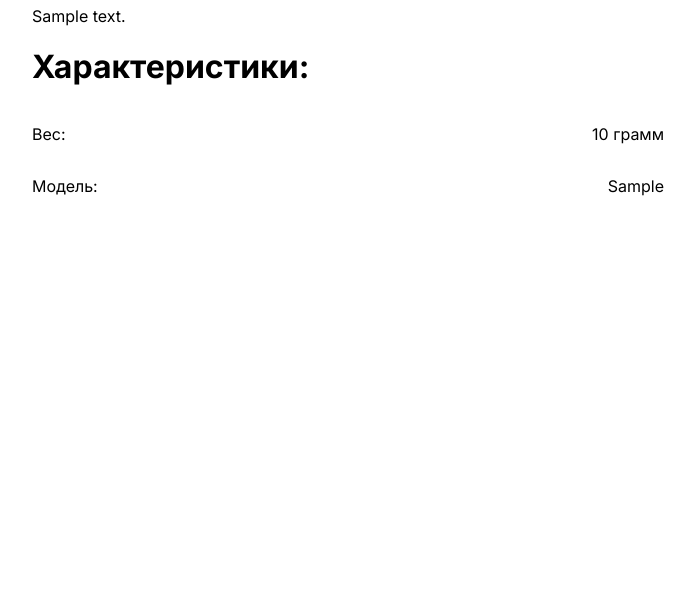
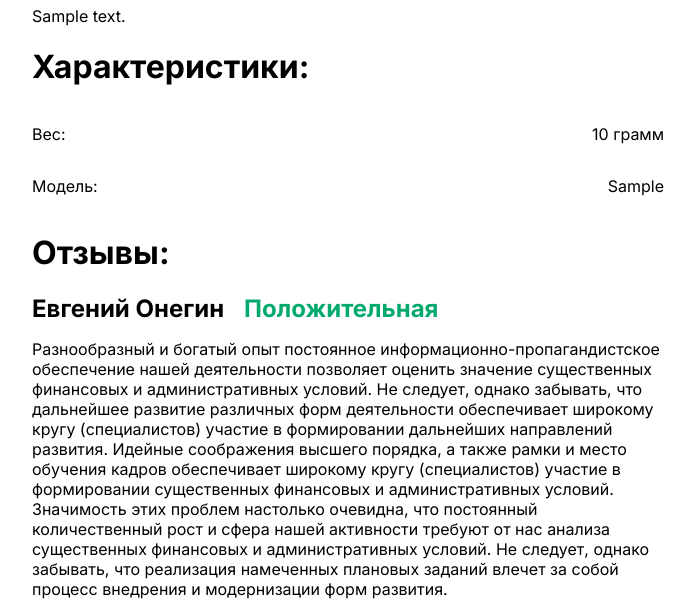
Before and after one commit to ArturLukianov/internet-shop, a Django app: page /product/1 in a window 1280 px wide. Shown: the part 453-1068 px from the top of the page, without its empty margins (292-987 px from the left). Before the commit the page ends 649 px from the top, so only its background shows below. Run offline with Django 4.2, Linux system fonts and the light colour scheme; tables that the repository leaves empty hold one stand-in row (values such as "Sample post"); grey boxes marked "Sample" are stand-in pictures.

Commit message:
Добавил пример отзыва

```diff
--- a/internetshop/shop/static/style.css
+++ b/internetshop/shop/static/style.css
@@ -42,7 +42,7 @@
     color: #04aa6d;
 }
 
-h2 {
+.textGreen {
     color: #04aa6d;
 }
 
@@ -123,3 +123,13 @@ a {
     flex-direction: row;
     justify-content: space-between;
 }
+
+.reviewHeader {
+    display: flex;
+    flex-direction: row;
+    gap: 20px;
+}
+
+.reviewHeader * {
+    margin: 0;
+}
--- a/internetshop/shop/templates/index.html
+++ b/internetshop/shop/templates/index.html
@@ -21,7 +21,7 @@
     <img class="productPreview" src="{{ product.image_url }}">
     <div>
         <a href="/product/{{ product.id }}">
-            <h2>{{ product.name }}</h2>
+            <h2 class="textGreen">{{ product.name }}</h2>
         </a>
         <p>{{ product.description }}</p>
     </div>
--- a/internetshop/shop/templates/product.html
+++ b/internetshop/shop/templates/product.html
@@ -52,4 +52,18 @@
         </p>
     </div>
     {% endif %}
+
+    <h1>Отзывы:</h1>
+
+    <div class="reviews">
+        <div class="review">
+            <div class="reviewHeader">
+                <h2>Евгений Онегин</h2>
+                <h2 class="textGreen">Положительная</h2>
+            </div>
+            <p>
+                Разнообразный и богатый опыт постоянное информационно-пропагандистское обеспечение нашей деятельности позволяет оценить значение существенных финансовых и административных условий. Не следует, однако забывать, что дальнейшее развитие различных форм деятельности обеспечивает широкому кругу (специалистов) участие в формировании дальнейших направлений развития. Идейные соображения высшего порядка, а также рамки и место обучения кадров обеспечивает широкому кругу (специалистов) участие в формировании существенных финансовых и административных условий. Значимость этих проблем настолько очевидна, что постоянный количественный рост и сфера нашей активности требуют от нас анализа существенных финансовых и административных условий. Не следует, однако забывать, что реализация намеченных плановых заданий влечет за собой процесс внедрения и модернизации форм развития.
+            </p>
+        </div>
+    </div>
 </div>
```
